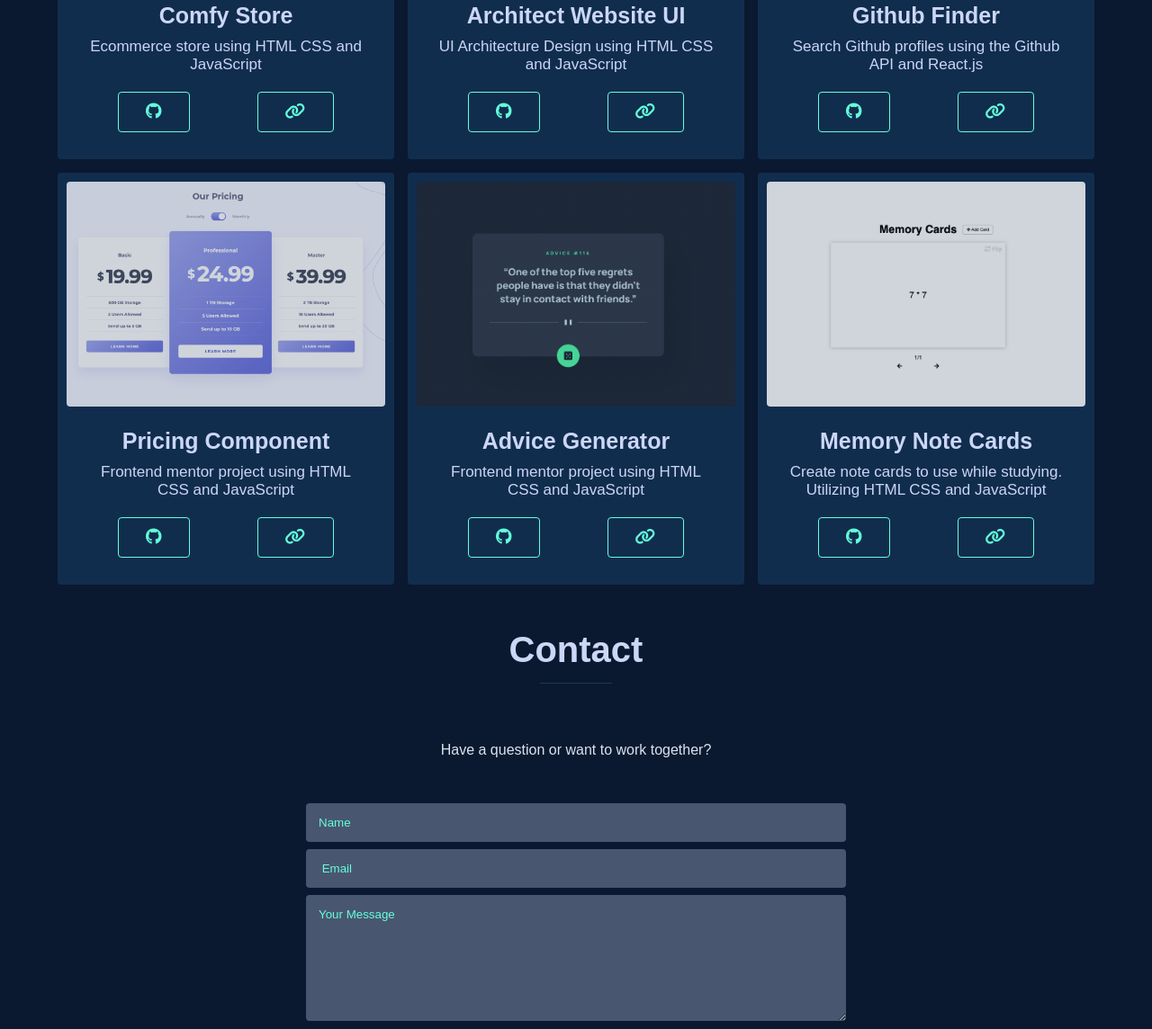
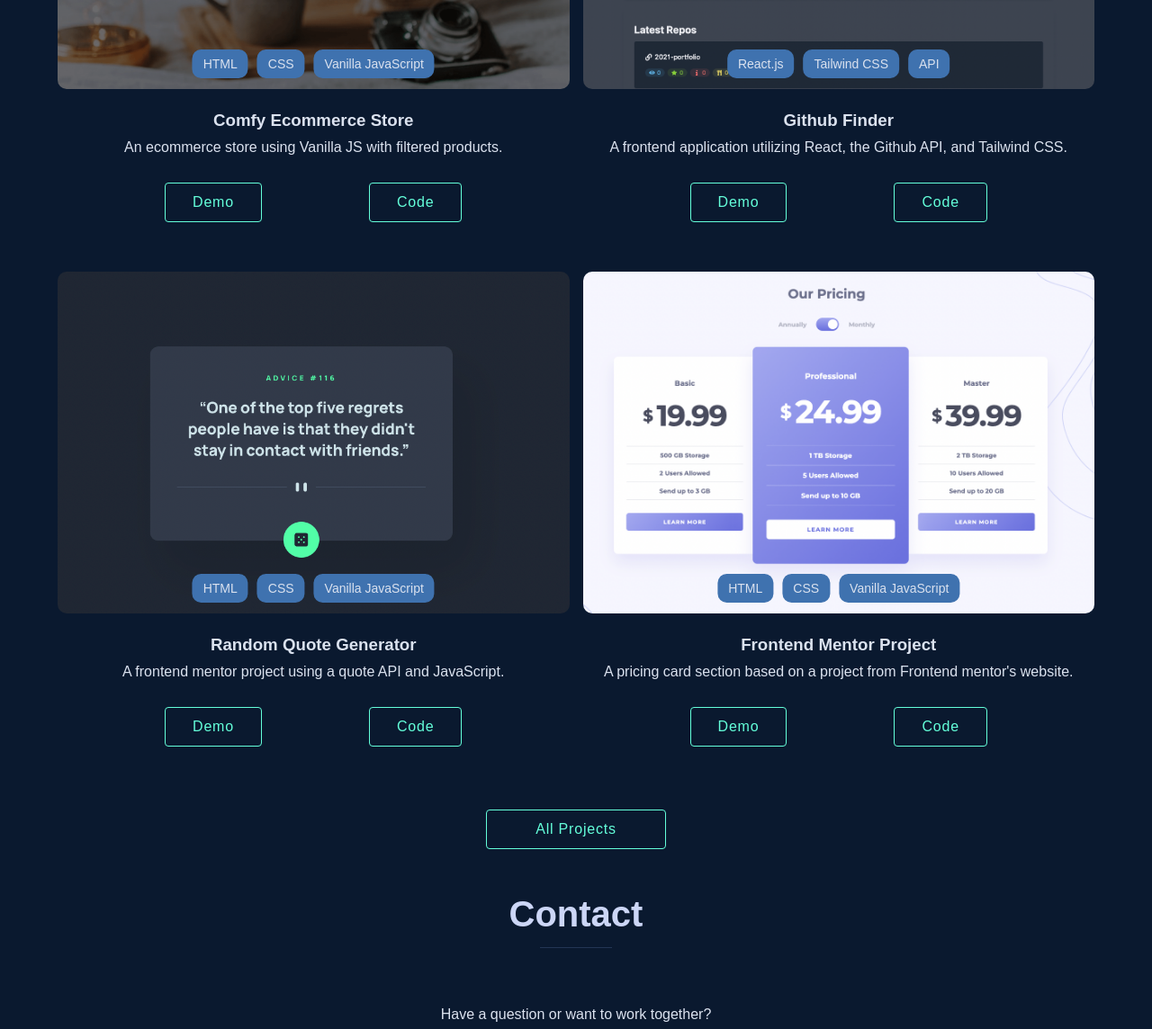
Before and after one commit to jsilver88/2022-portfolio, a plain HTML site: page index.html in a window 1280 px wide. Shown: the part 2409-3553 px from the top of the page at 90% size. Drawn offline with nearby package versions, Linux system fonts and the light colour scheme; a web font is replaced by a local one.

Commit message:
updated projects sections layout

```diff
--- a/css/_portfolio.scss
+++ b/css/_portfolio.scss
@@ -1,54 +1,71 @@
 @use 'colors' as *;
 
 .projects {
-  .project-grid {
+  &-grid {
     display: grid;
-    grid-template-columns: repeat(3, 1fr);
+    grid-template-columns: repeat(2, 1fr);
     gap: 1.5rem;
+  }
 
-    .project {
-      background-color: $primaryColor2;
-      border-radius: 4px;
-      padding: 1rem;
-      transition: transform 0.25s ease-in-out;
+  .project-btn {
+    display: flex;
+    align-items: center;
+    justify-content: center;
+    max-width: 20rem;
+    margin-inline: auto;
+    margin-top: 3rem;
+  }
+}
 
-      &:hover {
-        transform: translateY(-8px);
-      }
+.project {
+  margin-bottom: 2rem;
 
-      img {
-        width: 100%;
-        height: 25rem;
-        object-fit: cover;
-        border-radius: 4px;
-        opacity: 0.8;
-      }
+  &-image {
+    position: relative;
+    transition: transform 0.3s ease-in-out;
 
-      &-body {
-        padding: 2rem;
-        text-align: center;
-        color: #ccd6f6;
+    &:hover {
+      transform: scale(1.05);
+    }
+    img {
+      width: 58rem;
+      height: 38rem;
+      object-fit: cover;
+      border-radius: 1rem;
+    }
 
-        .project-title {
-          font-size: 2.5rem;
-          margin-bottom: 1rem;
-        }
+    &--labels {
+      position: absolute;
+      bottom: 0;
+      left: 50%;
+      transform: translate(-50%, -50%);
+      display: flex;
+      gap: 1rem;
 
-        .project-description {
-          font-size: 1.7rem;
-          margin-bottom: 2rem;
-        }
+      color: $accentColor;
 
-        .project-btn {
-          display: flex;
-          justify-content: space-around;
-          align-items: center;
-
-          i {
-            font-size: 1.8rem;
-          }
-        }
+      p {
+        background-color: $primaryColor1;
+        padding: 0.8rem 1.2rem;
+        border-radius: 1rem;
+        font-size: 1.4rem;
       }
     }
   }
+
+  &-content {
+    text-align: center;
+    color: $accentColor;
+    margin-top: 2rem;
+    display: flex;
+    flex-direction: column;
+    gap: 1rem;
+  }
+
+  .btn-container {
+    padding-block: 2rem;
+    display: flex;
+    justify-content: space-evenly;
+    align-items: center;
+  }
 }
--- a/index.html
+++ b/index.html
@@ -6,6 +6,8 @@
     <meta name="viewport" content="width=device-width, initial-scale=1.0" />
     <title>jaredsilver.io</title>
 
+    <link rel="preconnect" href="https://www.google.com" />
+    <link rel="preconnect" href="https://www.gstatic.com" crossorigin />
     <link rel="preconnect" href="https://fonts.googleapis.com" />
     <link rel="preconnect" href="https://fonts.gstatic.com" crossorigin />
     <link
@@ -161,152 +163,140 @@
     <section class="projects" id="projects">
       <h2 class="section-heading">Recent Projects</h2>
       <div class="container">
-        <div class="project-grid">
-          <div class="project">
-            <img src="./images/comfy.png" alt="" />
-            <div class="project-body">
-              <h3 class="project-title">Comfy Store</h3>
-              <p class="project-description">
-                Ecommerce store using HTML CSS and JavaScript
+        <div class="projects-grid">
+          <article class="project">
+            <div class="project-image">
+              <img src="./images/comfy.png" alt="" />
+              <div class="project-image--labels">
+                <p>HTML</p>
+                <p>CSS</p>
+                <p>Vanilla JavaScript</p>
+              </div>
+            </div>
+            <div class="project-content">
+              <h3 class="project-content--title">Comfy Ecommerce Store</h3>
+              <p class="project-content--desc">
+                An ecommerce store using Vanilla JS with filtered products.
               </p>
-              <div class="project-btn">
+              <div class="btn-container">
+                <a
+                  href="https://jsilver88.github.io/comfy-ecom-store/"
+                  target="_blank"
+                  class="btn-primary"
+                  >Demo</a
+                >
                 <a
                   href="https://github.com/jsilver88/comfy-ecom-store"
+                  target="_blank"
                   class="btn-primary"
-                  target="_blank"
-                  ><i class="fab fa-github"></i
-                ></a>
-                <a
-                  href="https://jsilver88.github.io/comfy-ecom-store/"
-                  class="btn-primary btn-full"
-                  target="_blank"
-                  ><i class="fa-solid fa-link"></i
-                ></a>
+                  >Code</a
+                >
               </div>
             </div>
-          </div>
+          </article>
 
-          <div class="project">
-            <img src="./images/techno.png" alt="" />
-            <div class="project-body">
-              <h3 class="project-title">Architect Website UI</h3>
-              <p class="project-description">
-                UI Architecture Design using HTML CSS and JavaScript
-              </p>
-              <div class="project-btn">
-                <a
-                  href="https://github.com/jsilver88/architecture-webdesign"
-                  class="btn-primary"
-                  target="_blank"
-                  ><i class="fab fa-github"></i
-                ></a>
-                <a
-                  href="https://jsilver88.github.io/architecture-webdesign/#"
-                  class="btn-primary btn-full"
-                  target="_blank"
-                  ><i class="fa-solid fa-link"></i
-                ></a>
+          <article class="project">
+            <div class="project-image">
+              <img src="./images/github-finder.png" alt="" />
+              <div class="project-image--labels">
+                <p>React.js</p>
+                <p>Tailwind CSS</p>
+                <p>API</p>
               </div>
             </div>
-          </div>
-
-          <div class="project">
-            <img src="./images/github-finder.png" alt="" />
-            <div class="project-body">
-              <h3 class="project-title">Github Finder</h3>
-              <p class="project-description">
-                Search Github profiles using the Github API and React.js
+            <div class="project-content">
+              <h3 class="project-content--title">Github Finder</h3>
+              <p class="project-content--desc">
+                A frontend application utilizing React, the Github API, and
+                Tailwind CSS.
               </p>
-              <div class="project-btn">
+              <div class="btn-container">
+                <a
+                  href="https://github-finder-jsilver88.vercel.app/"
+                  target="_blank"
+                  class="btn-primary"
+                  >Demo</a
+                >
                 <a
                   href="https://github.com/jsilver88/github-finder"
+                  target="_blank"
                   class="btn-primary"
-                  target="_blank"
-                  ><i class="fab fa-github"></i
-                ></a>
-                <a
-                  href="https://github-finder-jsilver88.vercel.app/"
-                  class="btn-primary btn-full"
-                  target="_blank"
-                  ><i class="fa-solid fa-link"></i
-                ></a>
+                  >Code</a
+                >
               </div>
             </div>
-          </div>
+          </article>
 
-          <div class="project">
-            <img src="./images/pricing.png" alt="" />
-            <div class="project-body">
-              <h3 class="project-title">Pricing Component</h3>
-              <p class="project-description">
-                Frontend mentor project using HTML CSS and JavaScript
+          <article class="project">
+            <div class="project-image">
+              <img src="./images/quotes.png" alt="" />
+              <div class="project-image--labels">
+                <p>HTML</p>
+                <p>CSS</p>
+                <p>Vanilla JavaScript</p>
+              </div>
+            </div>
+            <div class="project-content">
+              <h3 class="project-content--title">Random Quote Generator</h3>
+              <p class="project-content--desc">
+                A frontend mentor project using a quote API and JavaScript.
               </p>
-              <div class="project-btn">
+              <div class="btn-container">
+                <a
+                  href="https://jsilver88.github.io/quote-generator/"
+                  target="_blank"
+                  class="btn-primary"
+                  >Demo</a
+                >
+                <a
+                  href="https://github.com/jsilver88/quote-generator"
+                  target="_blank"
+                  class="btn-primary"
+                  >Code</a
+                >
+              </div>
+            </div>
+          </article>
+
+          <article class="project">
+            <div class="project-image">
+              <img src="./images/pricing.png" alt="" />
+              <div class="project-image--labels">
+                <p>HTML</p>
+                <p>CSS</p>
+                <p>Vanilla JavaScript</p>
+              </div>
+            </div>
+            <div class="project-content">
+              <h3 class="project-content--title">Frontend Mentor Project</h3>
+              <p class="project-content--desc">
+                A pricing card section based on a project from Frontend mentor's
+                website.
+              </p>
+              <div class="btn-container">
+                <a
+                  href="https://jsilver88.github.io/pricing-component-with-toggle/"
+                  target="_blank"
+                  class="btn-primary"
+                  >Demo</a
+                >
                 <a
                   href="https://github.com/jsilver88/pricing-component-with-toggle"
+                  target="_blank"
                   class="btn-primary"
-                  target="_blank"
-                  ><i class="fab fa-github"></i
-                ></a>
-                <a
-                  href="https://jsilver88.github.io/pricing-component-with-toggle/"
-                  class="btn-primary btn-full"
-                  target="_blank"
-                  ><i class="fa-solid fa-link"></i
-                ></a>
+                  >Code</a
+                >
               </div>
             </div>
-          </div>
+          </article>
+        </div>
 
-          <div class="project">
-            <img src="./images/quotes.png" alt="" />
-            <div class="project-body">
-              <h3 class="project-title">Advice Generator</h3>
-              <p class="project-description">
-                Frontend mentor project using HTML CSS and JavaScript
-              </p>
-              <div class="project-btn">
-                <a
-                  href="https://github.com/jsilver88/advice-generator"
-                  class="btn-primary"
-                  target="_blank"
-                  ><i class="fab fa-github"></i
-                ></a>
-                <a
-                  href="https://jsilver88.github.io/advice-generator/"
-                  class="btn-primary btn-full"
-                  target="_blank"
-                  ><i class="fa-solid fa-link"></i
-                ></a>
-              </div>
-            </div>
-          </div>
-
-          <div class="project">
-            <img src="./images/memory-cards.png" alt="" />
-            <div class="project-body">
-              <h3 class="project-title">Memory Note Cards</h3>
-              <p class="project-description">
-                Create note cards to use while studying. Utilizing HTML CSS and
-                JavaScript
-              </p>
-              <div class="project-btn">
-                <a
-                  href="https://github.com/jsilver88/flashcards"
-                  class="btn-primary"
-                  target="_blank"
-                  ><i class="fab fa-github"></i
-                ></a>
-                <a
-                  href="https://jsilver88.github.io/flashcards/"
-                  class="btn-primary btn-full"
-                  target="_blank"
-                  ><i class="fa-solid fa-link"></i
-                ></a>
-              </div>
-            </div>
-          </div>
-        </div>
+        <a
+          href="https://github.com/jsilver88"
+          target="_blank"
+          class="btn-primary project-btn"
+          >All Projects</a
+        >
       </div>
     </section>
 
@@ -318,6 +308,7 @@
           action="https://getform.io/f/64f8bdcf-bb17-4a19-a359-7d7ad8793ca2"
           method="POST"
           class="form"
+          id="form"
         >
           <input type="text" name="name" placeholder="Name" required />
           <input type="email" name="email" placeholder=" Email" required />
```
Also changed, not shown: css/_mobile.scss (+13 -2 lines), css/style.css, 1 other file.
